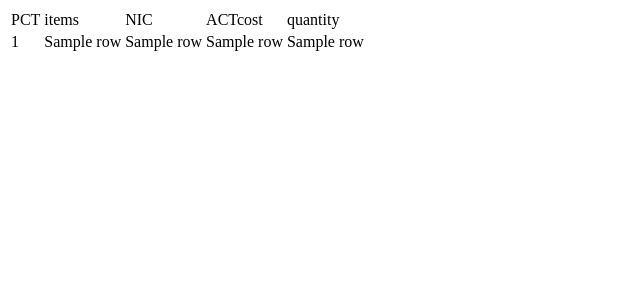
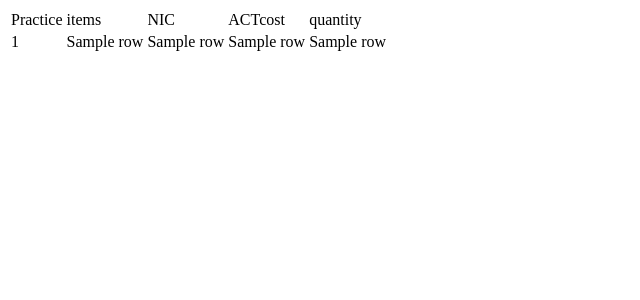
Before and after one commit to Yueer-Fan/MIE_myanmar, a Flask app: template app/templates/dashboard/practice_info.html in a window 1280 px wide. Shown: the top 300 px of the page, without its empty margins (0-640 px from the left). Run offline with Flask 2, Linux system fonts and the light colour scheme; the template is opened without the code that fills it: most values are stand-ins (such as "Sample title", 1, 10 or a date in 2020).

Commit message:
practice_information

```diff
--- a/app/templates/dashboard/practice_info.html
+++ b/app/templates/dashboard/practice_info.html
@@ -7,7 +7,7 @@
 <body>
                               <table class="table">
                                 <thead>
-                                  <td>PCT</td>
+                                  <td>Practice</td>
                                   <td>items</td>
                                   <td>NIC</td>
                                   <td>ACTcost</td>
```
